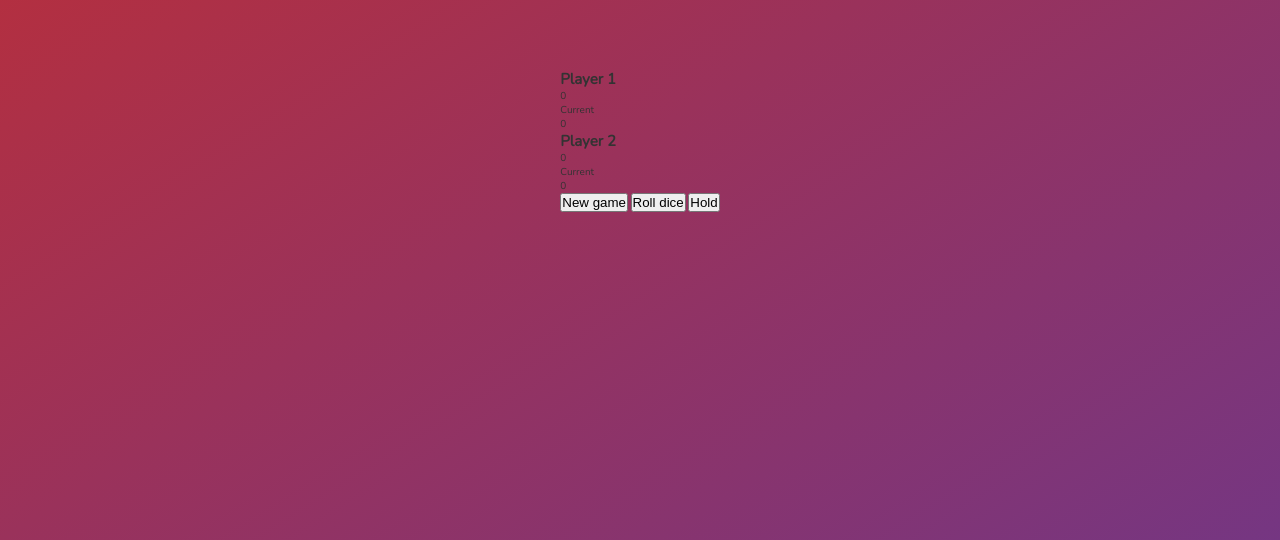
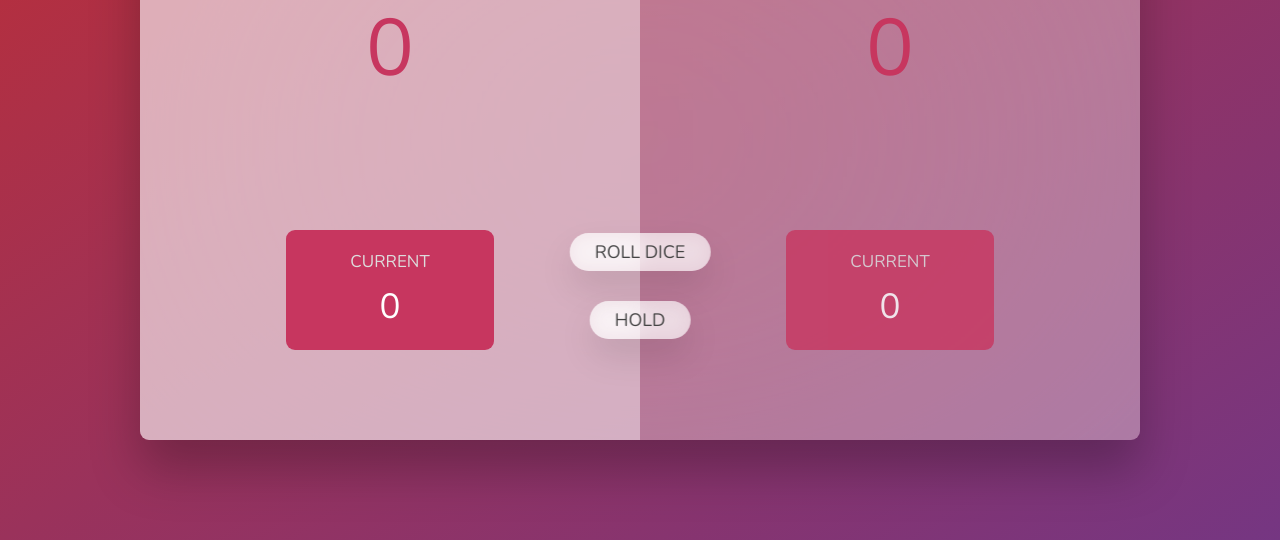
Before and after one commit to ablizben/pig-game, a plain HTML site: page index.html in a window 1280 px wide. Shown: the part 260-800 px from the top of the page. Drawn offline with nearby package versions, Linux system fonts and the light colour scheme.

Commit message:
adding css and toggling between different players

```diff
--- a/script.js
+++ b/script.js
@@ -1,6 +1,8 @@
 'use strict';
 
 //selecting elements
+const player0El = document.querySelector('.player--0');
+const player1El = document.querySelector('.player--1');
 const score0El = document.querySelector('#score--0');
 const score1El = document.querySelector('#score--1');
 const current0El = document.querySelector('#current--0');
@@ -35,6 +37,10 @@ btnRoll.addEventListener('click', function () {
         document.getElementById(`current--${activePlayer}`).textContent = currentScore;
     } else {
         //switch to the next player
+        document.getElementById(`current--${activePlayer}`).textContent = 0;
+        currentScore = 0;
         activePlayer = activePlayer === 0 ? 1 : 0;
+        player0El.classList.toggle('player--active');
+        player1El.classList.toggle('player--active');
     }
 })
--- a/style.css
+++ b/style.css
@@ -22,6 +22,126 @@ body {
   justify-content: center;
 }
 
+/* LAYOUT */
+main {
+  position: relative;
+  width: 100rem;
+  height: 60rem;
+  background-color: rgba(255, 255, 255, 0.35);
+  backdrop-filter: blur(200px);
+  filter: blur();
+  box-shadow: 0 3rem 5rem rgba(0, 0, 0, 0.25);
+  border-radius: 9px;
+  overflow: hidden;
+  display: flex;
+}
+
+.player {
+  flex: 50%;
+  padding: 9rem;
+  display: flex;
+  flex-direction: column;
+  align-items: center;
+  transition: all 0.75s;
+}
+
+/* ELEMENTS */
+.name {
+  position: relative;
+  font-size: 4rem;
+  text-transform: uppercase;
+  letter-spacing: 1px;
+  word-spacing: 2px;
+  font-weight: 300;
+  margin-bottom: 1rem;
+}
+
+.score {
+  font-size: 8rem;
+  font-weight: 300;
+  color: #c7365f;
+  margin-bottom: auto;
+}
+
+.player--active {
+  background-color: rgba(255, 255, 255, 0.4);
+}
+.player--active .name {
+  font-weight: 700;
+}
+.player--active .score {
+  font-weight: 400;
+}
+
+.player--active .current {
+  opacity: 1;
+}
+
+.current {
+  background-color: #c7365f;
+  opacity: 0.8;
+  border-radius: 9px;
+  color: #fff;
+  width: 65%;
+  padding: 2rem;
+  text-align: center;
+  transition: all 0.75s;
+}
+
+.current-label {
+  text-transform: uppercase;
+  margin-bottom: 1rem;
+  font-size: 1.7rem;
+  color: #ddd;
+}
+
+.current-score {
+  font-size: 3.5rem;
+}
+
+/* ABSOLUTE POSITIONED ELEMENTS */
+.btn {
+  position: absolute;
+  left: 50%;
+  transform: translateX(-50%);
+  color: #444;
+  background: none;
+  border: none;
+  font-family: inherit;
+  font-size: 1.8rem;
+  text-transform: uppercase;
+  cursor: pointer;
+  font-weight: 400;
+  transition: all 0.2s;
+
+  background-color: white;
+  background-color: rgba(255, 255, 255, 0.6);
+  backdrop-filter: blur(10px);
+
+  padding: 0.7rem 2.5rem;
+  border-radius: 50rem;
+  box-shadow: 0 1.75rem 3.5rem rgba(0, 0, 0, 0.1);
+}
+
+.btn--new {
+  top: 4rem;
+}
+.btn--roll {
+  top: 39.3rem;
+}
+.btn--hold {
+  top: 46.1rem;
+}
+
+.btn:active {
+  transform: translate(-50%, 3px);
+  box-shadow: 0 1rem 2rem rgba(0, 0, 0, 0.15);
+}
+
+.btn:focus {
+  outline: none;
+}
+
 .dice {
   position: absolute;
   left: 50%;
@@ -31,6 +151,15 @@ body {
   box-shadow: 0 2rem 5rem rgba(0, 0, 0, 0.2);
 }
 
+.player--winner {
+  background-color: #2f2f2f;
+}
+
+.player--winner .name {
+  font-weight: 700;
+  color: #c7365f;
+}
+
 .hidden {
   display: none;
 }
```
